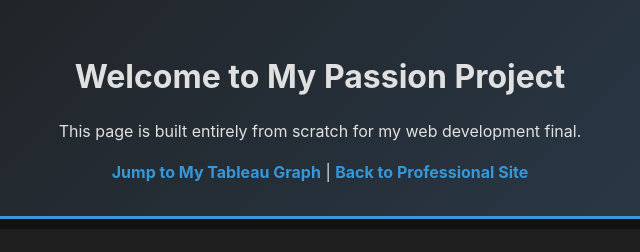
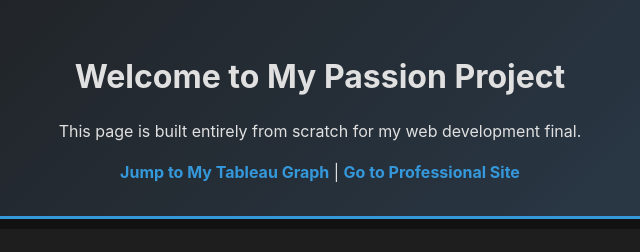
Before and after one commit to ajterry3/ajterry3.github.io, a plain HTML site: page scratch.html in a window 1280 px wide. Shown: the top 252 px of the page, 320-960 px from the left. Drawn offline with Linux system fonts and the light colour scheme.

Commit message:
Update scratch.html

```diff
--- a/scratch.html
+++ b/scratch.html
@@ -10,7 +10,7 @@
 <div id="top-section">
     <h1>Welcome to My Passion Project</h1>
     <p>This page is built entirely from scratch for my web development final.</p>
-    <a href="#tableau-section">Jump to My Tableau Graph</a> | <a href="index.html">Back to Professional Site</a>
+    <a href="#tableau-section">Jump to My Tableau Graph</a> | <a href="index.html">Go to Professional Site</a>
 </div>
 
 <div id="content-block">
```
